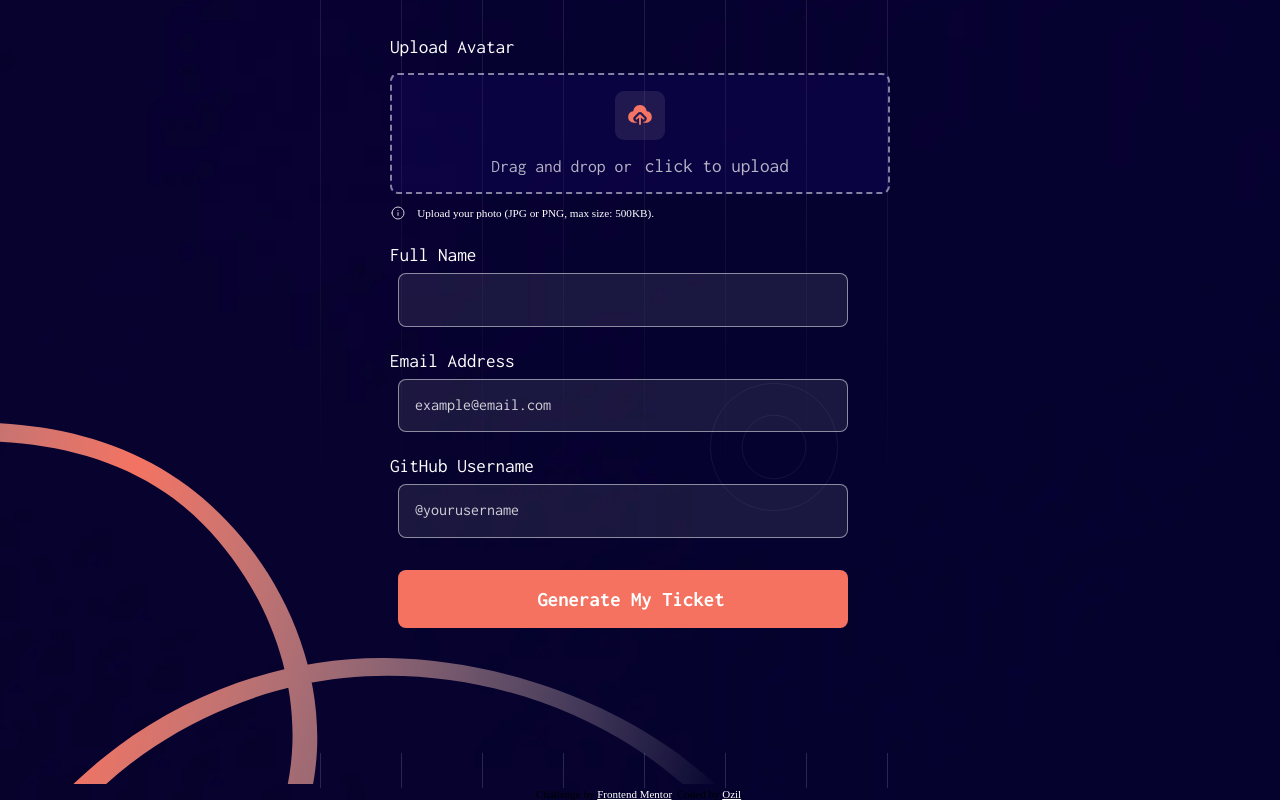
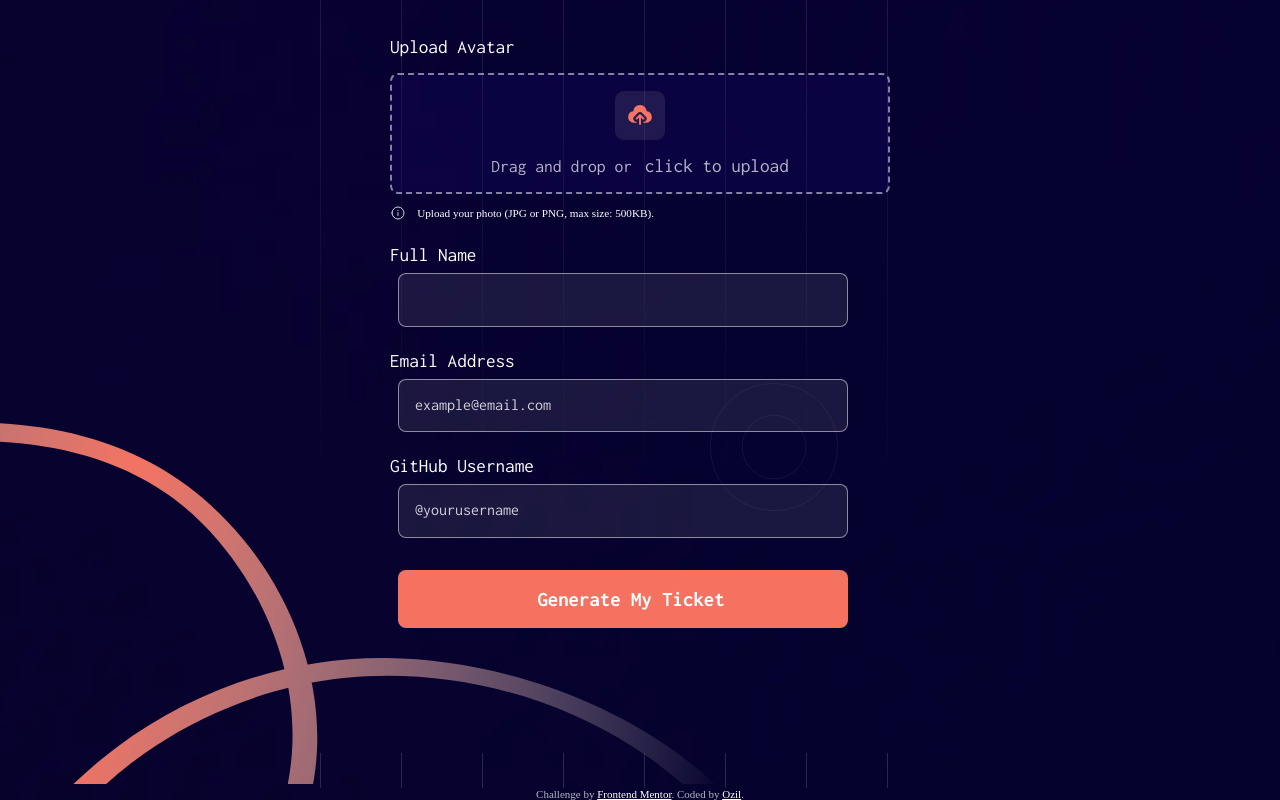
Before and after one commit to OZ-astra/conference-ticket-generator, a plain HTML site: page index.html in a window 1280 px wide. Shown: the part 271-1071 px from the top of the page. Drawn offline with Linux system fonts and the light colour scheme.

Commit message:
Update style.css

```diff
--- a/style.css
+++ b/style.css
@@ -467,6 +467,7 @@ figure img {
 .attribution {
 	font-size: 11px;
 	text-align: center;
+	color: hsl(0, 0%, 100%, 0.7);
 	}
 .attribution a {
 	color: white;
```
